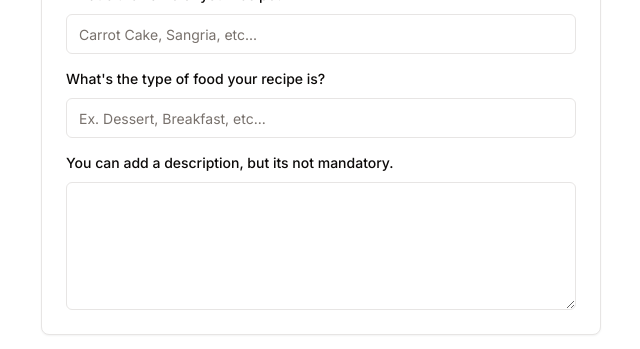
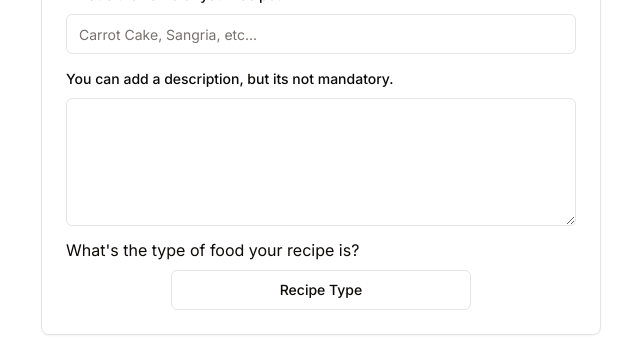
Before and after one commit to DanielRoman11/FastDeploy, a Next.js app: page / in a window 1280 px wide. Both pictures are taken after a click on the tab "Create New Recipe". Shown: the part 181-530 px from the top of the page, without its empty margins (319-959 px from the left). Built offline with nearby package versions, Linux system fonts and the light colour scheme; no server answers.

Commit message:
fix/Bug: RecipeCard, Dialog Form was opening the last Recipe in Recipes Array, now updated and open the specficed by user

```diff
--- a/src/app/page.tsx
+++ b/src/app/page.tsx
@@ -11,8 +11,15 @@ import RecipeForm from "@/components/recipe/RecipeForm";
 export const queryClient = new QueryClient();
 
 export default function Home() {
-	const { form, recipes, openDialog, onSubmit, onDelete, handleOpenDialog } =
-		useRecipe();
+	const {
+		form,
+		recipes,
+		openDialog,
+		selRecipe,
+		onSubmit,
+		onDelete,
+		handleOpenDialog,
+	} = useRecipe();
 	return (
 		<QueryClientProvider client={queryClient}>
 			<main>
@@ -26,6 +33,7 @@ export default function Home() {
 							recipes={recipes}
 							onDelete={onDelete}
 							form={form}
+							selRecipe={selRecipe}
 							onSubmit={onSubmit}
 							openDialog={openDialog}
 							handleOpenDialog={handleOpenDialog}
--- a/src/components/recipe/RecipeCard.tsx
+++ b/src/components/recipe/RecipeCard.tsx
@@ -40,17 +40,19 @@ import { DialogDescription, DialogTitle } from "@radix-ui/react-dialog";
 export default function RecipeCard({
 	recipes,
 	form,
+	selRecipe,
+	openDialog,
+	onDelete,
 	onSubmit,
-	onDelete,
-	openDialog,
 	handleOpenDialog,
 }: {
 	form: any;
 	recipes: Recipe[];
+	selRecipe: Recipe | null;
 	openDialog: boolean;
 	onDelete: (id: number) => void;
 	onSubmit: (values: any) => void;
-	handleOpenDialog: () => void;
+	handleOpenDialog: (recipe: Recipe) => void;
 }) {
 	return (
 		<>
@@ -90,7 +92,7 @@ export default function RecipeCard({
 									<Badge className="w-fit">{recipe.type}</Badge>
 									{recipe.rating && (
 										<div className="flex">
-											{[...Array(Number(recipe.rating))].map((x, i) => (
+											{[...Array(Number(recipe.rating))].map((rating, i) => (
 												<StarIcon className="text-primary" key={i} />
 											))}
 										</div>
@@ -99,7 +101,8 @@ export default function RecipeCard({
 								<CardTitle className="flex items-center gap-2">
 									{recipe.name}{" "}
 									<Dialog
-										onOpenChange={handleOpenDialog}
+										onOpenChange={() => handleOpenDialog(recipe)}
+										open={openDialog}
 									>
 										<DialogTrigger>
 											<PencilIcon className="size-3.5 text-muted-foreground cursor-pointer" />
@@ -117,7 +120,7 @@ export default function RecipeCard({
 											<RecipeForm
 												form={form}
 												onSubmit={onSubmit}
-												selectedRecipe={recipe}
+												selectedRecipe={selRecipe}
 											/>
 										</DialogContent>
 									</Dialog>
--- a/src/components/recipe/RecipeForm.tsx
+++ b/src/components/recipe/RecipeForm.tsx
@@ -28,6 +28,15 @@ import {
 	CardHeader,
 	CardTitle,
 } from "@/components/ui/card";
+import {
+	DropdownMenu,
+	DropdownMenuContent,
+	DropdownMenuLabel,
+	DropdownMenuRadioGroup,
+	DropdownMenuRadioItem,
+	DropdownMenuSeparator,
+	DropdownMenuTrigger,
+} from "@/components/ui/dropdown-menu";
 import { Input } from "@/components/ui/input";
 import { Label } from "@/components/ui/label";
 import { Textarea } from "@/components/ui/textarea";
@@ -156,29 +165,6 @@ export default function RecipeForm({
 							<div>
 								<FormField
 									control={form.control}
-									name="type"
-									render={({ field }) => (
-										<FormItem>
-											<FormLabel>
-												What's the type of food your recipe is?
-											</FormLabel>
-											<FormControl>
-												<Input
-													{...field}
-													name={field.name}
-													type="text"
-													className="w-full"
-													placeholder="Ex. Dessert, Breakfast, etc..."
-												/>
-											</FormControl>
-											<FormMessage />
-										</FormItem>
-									)}
-								></FormField>
-							</div>
-							<div>
-								<FormField
-									control={form.control}
 									name="description"
 									render={({ field }) => (
 										<FormItem>
@@ -191,6 +177,59 @@ export default function RecipeForm({
 													name={field.name}
 													className="min-h-32"
 												/>
+											</FormControl>
+											<FormMessage />
+										</FormItem>
+									)}
+								></FormField>
+							</div>
+							<div>
+								<FormField
+									control={form.control}
+									name="type"
+									render={({ field }) => (
+										<FormItem>
+											<p>What's the type of food your recipe is?</p>
+											<FormControl>
+												<DropdownMenu>
+													<DropdownMenuTrigger asChild>
+														<Button
+															variant="outline"
+															className="block mx-auto sm:min-w-[300px]"
+														>
+															{field.value !== "" ? field.value : "Recipe Type"}
+														</Button>
+													</DropdownMenuTrigger>
+													<DropdownMenuContent className="w-56">
+														<DropdownMenuLabel>
+															Select the type of you recipe.
+														</DropdownMenuLabel>
+														<DropdownMenuSeparator />
+														<DropdownMenuRadioGroup
+															value={field.value}
+															onValueChange={field.onChange}
+														>
+															<DropdownMenuRadioItem value="Breakfast">
+																Breakfast
+															</DropdownMenuRadioItem>
+															<DropdownMenuRadioItem value="Lunch">
+																Lunch
+															</DropdownMenuRadioItem>
+															<DropdownMenuRadioItem value="Dinner">
+																Dinner
+															</DropdownMenuRadioItem>
+															<DropdownMenuRadioItem value="Dessert">
+																Dessert
+															</DropdownMenuRadioItem>
+															<DropdownMenuRadioItem value="Drink">
+																Drink
+															</DropdownMenuRadioItem>
+															<DropdownMenuRadioItem value="Snack">
+																Snack
+															</DropdownMenuRadioItem>
+														</DropdownMenuRadioGroup>
+													</DropdownMenuContent>
+												</DropdownMenu>
 											</FormControl>
 											<FormMessage />
 										</FormItem>
--- a/src/hooks/useRecipe.ts
+++ b/src/hooks/useRecipe.ts
@@ -12,7 +12,7 @@ import { zodResolver } from "@hookform/resolvers/zod";
 import { formatTimeString } from "@/lib/utils";
 import { toast } from "@/hooks/use-toast";
 import { Recipe } from "@/interfaces/recipe.input";
-import { useEffect, useState } from "react";
+import { use, useState } from "react";
 
 export const formSchema = z.object({
 	name: z.string().min(1, { message: "Provide a name" }),
@@ -47,8 +47,9 @@ export const formSchema = z.object({
 
 export function useRecipe() {
 	const [openDialog, setOpenDialog] = useState(false);
-
-	function handleOpenDialog() {
+	const [selRecipe, setSelRecipe] = useState<Recipe | null>(null);
+	function handleOpenDialog(recipe: Recipe) {
+		setSelRecipe(recipe);
 		setOpenDialog(!openDialog);
 	}
 
@@ -156,11 +157,11 @@ export function useRecipe() {
 				queryClient.setQueryData(["recipes"], (old: Recipe[]) =>
 					old.map((recipe) => (recipe.id === values.id ? values : recipe))
 				);
+				setOpenDialog(false);
 				toast({
 					title: "Recipe Updated.",
 					description: `You just update your recipe to "${values.name}".`,
 				});
-				setOpenDialog(false);
 			},
 		},
 		queryClient
@@ -192,6 +193,7 @@ export function useRecipe() {
 		onDelete,
 		form,
 		recipes,
+		selRecipe,
 		createMutation,
 		openDialog,
 		handleOpenDialog,
```
